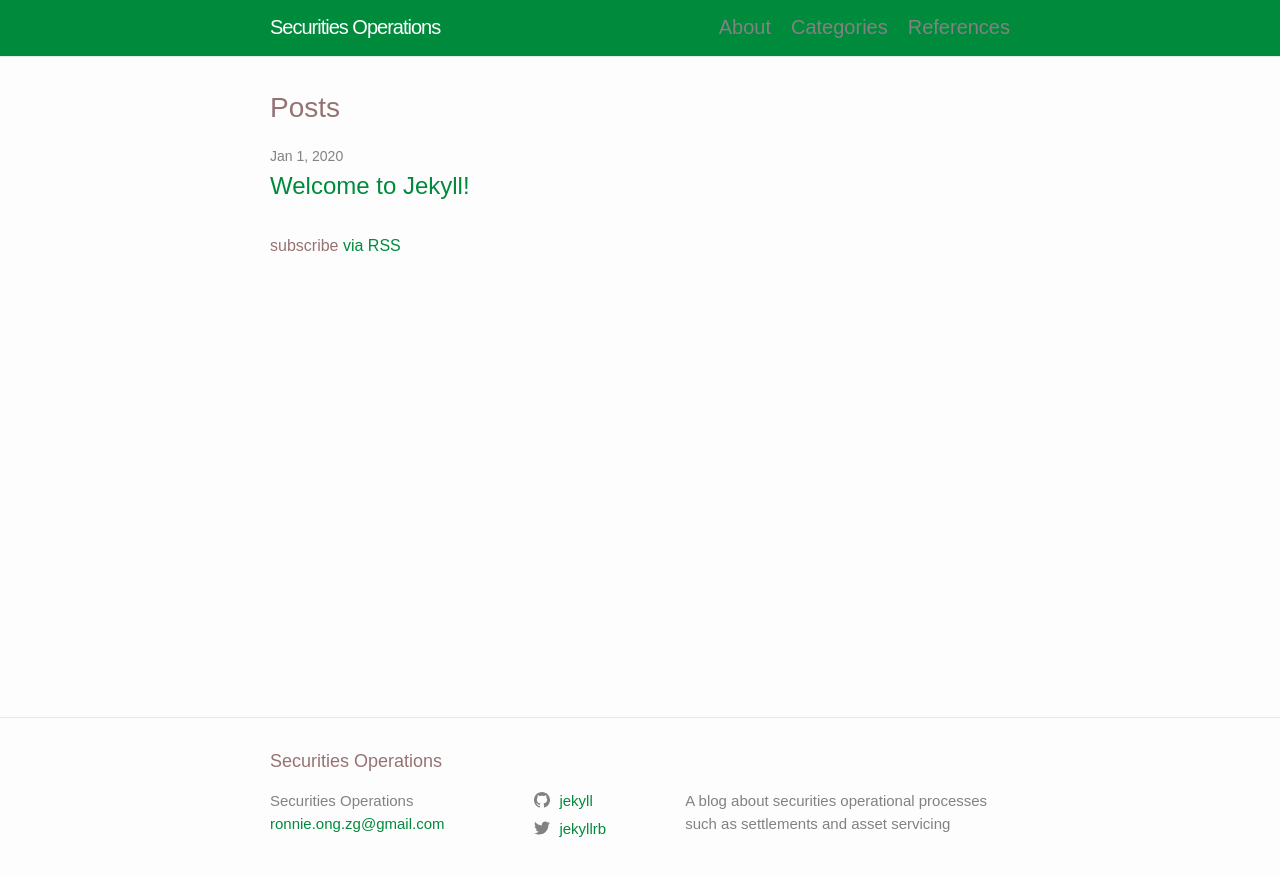
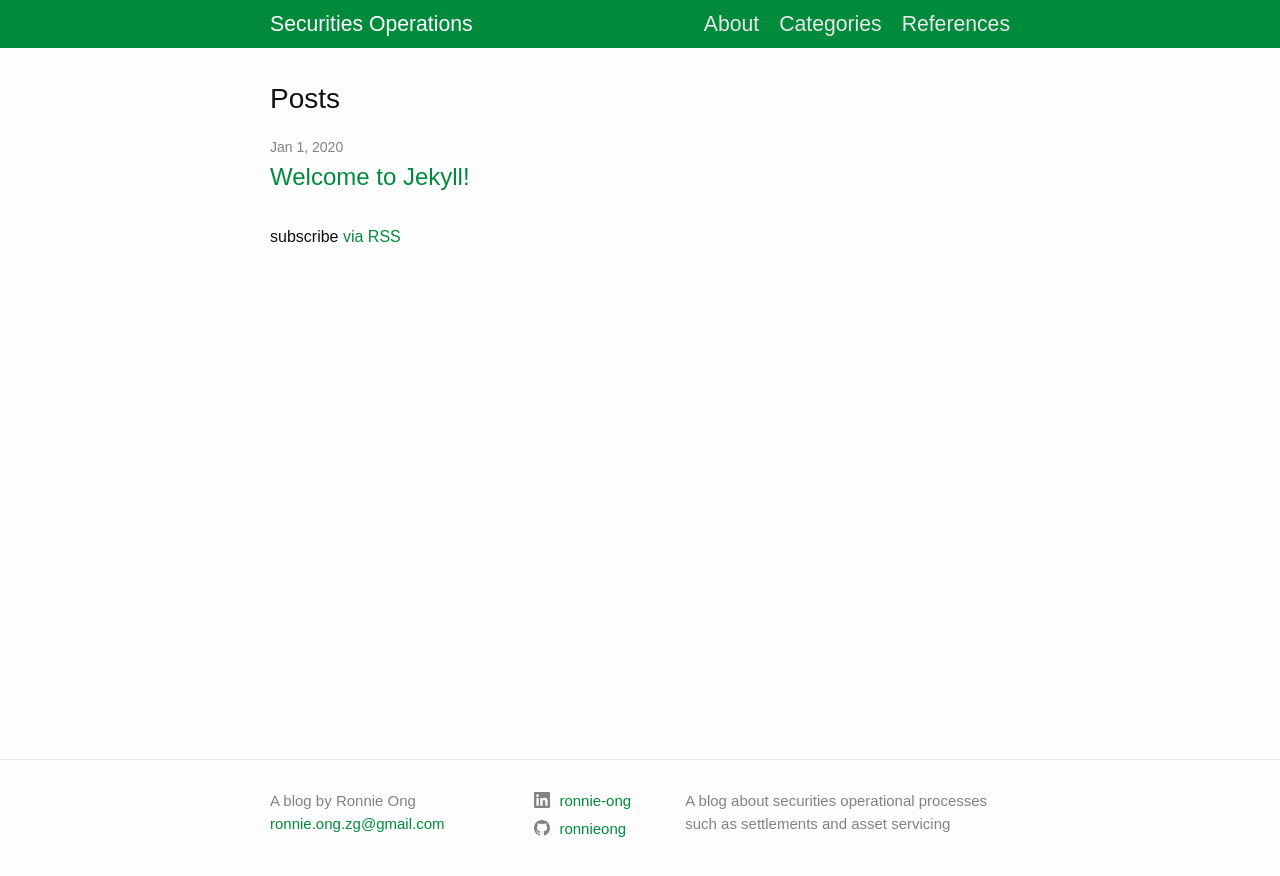
Before and after one commit to ronnieong/secops, a Jekyll site: the page built from index.markdown, in a window 1280 px wide. Shown: the top 876 px of the page. Built offline with Jekyll 4.4.1, drawn with Linux system fonts in a browser that asks for light colours.

Commit message:
hello world

```diff
--- a/_config.yml
+++ b/_config.yml
@@ -23,14 +23,15 @@ email: ronnie.ong.zg@gmail.com
 description: >- # this means to ignore newlines until "baseurl:"
   A blog about securities operational processes such as settlements and asset servicing
 baseurl: "/secops" # the subpath of your site, e.g. /blog
+author: Ronnie Ong
 url: "" # the base hostname & protocol for your site, e.g. http://example.com
-twitter_username: jekyllrb
-github_username:  jekyll
+linkedin_username: ronnie-ong
+github_username:  ronnieong
 
-# Build settings
-theme: minima
+# Build settingsqwe
 plugins:
   - jekyll-feed
+  - jekyll-seo-tag
 
 # Exclude from processing.
 # The following items will not be processed, by default.
--- a/_includes/footer.html
+++ b/_includes/footer.html
@@ -3,14 +3,14 @@
 
   <div class="wrapper">
 
-    <h2 class="footer-heading">{{ site.title | escape }}</h2>
+
 
     <div class="footer-col-wrapper">
       <div class="footer-col footer-col-1">
         <ul class="contact-list">
           <li class="p-name">
             {%- if site.author -%}
-              {{ site.author | escape }}
+              A blog by {{ site.author | escape }}
             {%- else -%}
               {{ site.title | escape }}
             {%- endif -%}
--- a/_includes/social.html
+++ b/_includes/social.html
@@ -1,10 +1,10 @@
 <ul class="social-media-list">
+  {%- if site.linkedin_username -%}<li><a href="https://www.linkedin.com/in/{{ site.linkedin_username| cgi_escape | escape }}"><svg class="svg-icon"><use xlink:href="{{ '/assets/minima-social-icons.svg#linkedin' | relative_url }}"></use></svg> <span class="username">{{ site.linkedin_username| escape }}</span></a></li>{%- endif -%}
   {%- if site.dribbble_username -%}<li><a href="https://dribbble.com/{{ site.dribbble_username| cgi_escape | escape }}"><svg class="svg-icon"><use xlink:href="{{ '/assets/minima-social-icons.svg#dribbble' | relative_url }}"></use></svg> <span class="username">{{ site.dribbble_username| escape }}</span></a></li>{%- endif -%}
   {%- if site.facebook_username -%}<li><a href="https://www.facebook.com/{{ site.facebook_username| cgi_escape | escape }}"><svg class="svg-icon"><use xlink:href="{{ '/assets/minima-social-icons.svg#facebook' | relative_url }}"></use></svg> <span class="username">{{ site.facebook_username| escape }}</span></a></li>{%- endif -%}
   {%- if site.flickr_username -%}<li><a href="https://www.flickr.com/photos/{{ site.flickr_username| cgi_escape | escape }}"><svg class="svg-icon"><use xlink:href="{{ '/assets/minima-social-icons.svg#flickr' | relative_url }}"></use></svg> <span class="username">{{ site.flickr_username| escape }}</span></a></li>{%- endif -%}
   {%- if site.github_username -%}<li><a href="https://github.com/{{ site.github_username| cgi_escape | escape }}"><svg class="svg-icon"><use xlink:href="{{ '/assets/minima-social-icons.svg#github' | relative_url }}"></use></svg> <span class="username">{{ site.github_username| escape }}</span></a></li>{%- endif -%}
   {%- if site.instagram_username -%}<li><a href="https://instagram.com/{{ site.instagram_username| cgi_escape | escape }}"><svg class="svg-icon"><use xlink:href="{{ '/assets/minima-social-icons.svg#instagram' | relative_url }}"></use></svg> <span class="username">{{ site.instagram_username| escape }}</span></a></li>{%- endif -%}
-  {%- if site.linkedin_username -%}<li><a href="https://www.linkedin.com/in/{{ site.linkedin_username| cgi_escape | escape }}"><svg class="svg-icon"><use xlink:href="{{ '/assets/minima-social-icons.svg#linkedin' | relative_url }}"></use></svg> <span class="username">{{ site.linkedin_username| escape }}</span></a></li>{%- endif -%}
   {%- if site.pinterest_username -%}<li><a href="https://www.pinterest.com/{{ site.pinterest_username| cgi_escape | escape }}"><svg class="svg-icon"><use xlink:href="{{ '/assets/minima-social-icons.svg#pinterest' | relative_url }}"></use></svg> <span class="username">{{ site.pinterest_username| escape }}</span></a></li>{%- endif -%}
   {%- for mst in site.mastodon -%}{%- if mst.username and mst.instance -%}<li><a href="https://{{ mst.instance| cgi_escape | escape}}/@{{mst.username}}"><svg class="svg-icon"><use xlink:href="{{ '/assets/minima-social-icons.svg#mastodon' | relative_url }}"></use></svg> <span class="username">{{ mst.username|escape }}</span></a></li>{%- endif -%}{%- endfor -%}
   {%- if site.twitter_username -%}<li><a href="https://www.twitter.com/{{ site.twitter_username| cgi_escape | escape }}"><svg class="svg-icon"><use xlink:href="{{ '/assets/minima-social-icons.svg#twitter' | relative_url }}"></use></svg> <span class="username">{{ site.twitter_username| escape }}</span></a></li>{%- endif -%}
--- a/_sass/minima.scss
+++ b/_sass/minima.scss
@@ -10,7 +10,7 @@ $base-line-height: 1.5 !default;
 
 $spacing-unit:     30px !default;
 
-$text-color:       rgb(150, 115, 115) !default;
+$text-color:       #111 !default;
 $background-color: #fdfdfd !default;
 $brand-color:      #008A3C !default;
 
--- a/_sass/minima/_base.scss
+++ b/_sass/minima/_base.scss
@@ -107,7 +107,7 @@ a {
   text-decoration: none;
 
   &:visited {
-    color: darken($background-color, 15%);
+    color: darken($brand-color, 15%);
   }
 
   &:hover {
--- a/_sass/minima/_layout.scss
+++ b/_sass/minima/_layout.scss
@@ -3,28 +3,28 @@
  */
 .site-header {
   border-top: 0px solid $grey-color-dark;
-  border-bottom: 1px solid $grey-color-light;
-  min-height: $spacing-unit * 1.865;
-  background-color: $brand-color;
+  border-bottom: 0px solid $grey-color-light;
+  min-height: $spacing-unit * 1.5;
 
   // Positioning context for the mobile navigation icon
   position: relative;
+
+  line-height: $base-line-height * $base-font-size * 2;
+  @include relative-font-size(1.325);
+  background-color: $brand-color;
+
+  a {
+    color: $background-color;
+  }
 }
 
 .site-title {
-  color: $background-color;
-  @include relative-font-size(1.25);
-  font-weight: 300;
-  line-height: $base-line-height * $base-font-size * 2.25;
-  letter-spacing: -1px;
+  float: left;
   margin-bottom: 0;
-  float: left;
 }
 
 .site-nav {
   float: right;
-  line-height: $base-line-height * $base-font-size * 2.25;
-  @include relative-font-size(1.25);
 
   .nav-trigger {
       display: none;
@@ -35,8 +35,8 @@
   }
 
   .page-link {
-    color: $grey-color;
     line-height: $base-line-height;
+    color: $grey-color-light;
 
     // Gaps between nav items, but not on the last one
     &:not(:last-child) {
@@ -133,6 +133,7 @@
 }
 
 .footer-col-1 {
+  //float: left;
   width: -webkit-calc(35% - (#{$spacing-unit} / 2));
   width:         calc(35% - (#{$spacing-unit} / 2));
 }
@@ -143,6 +144,7 @@
 }
 
 .footer-col-3 {
+  //float: right;
   width: -webkit-calc(45% - (#{$spacing-unit} / 2));
   width:         calc(45% - (#{$spacing-unit} / 2));
 }
```
Also changed, not shown: Gemfile (+3 -4 lines), Gemfile.lock.
